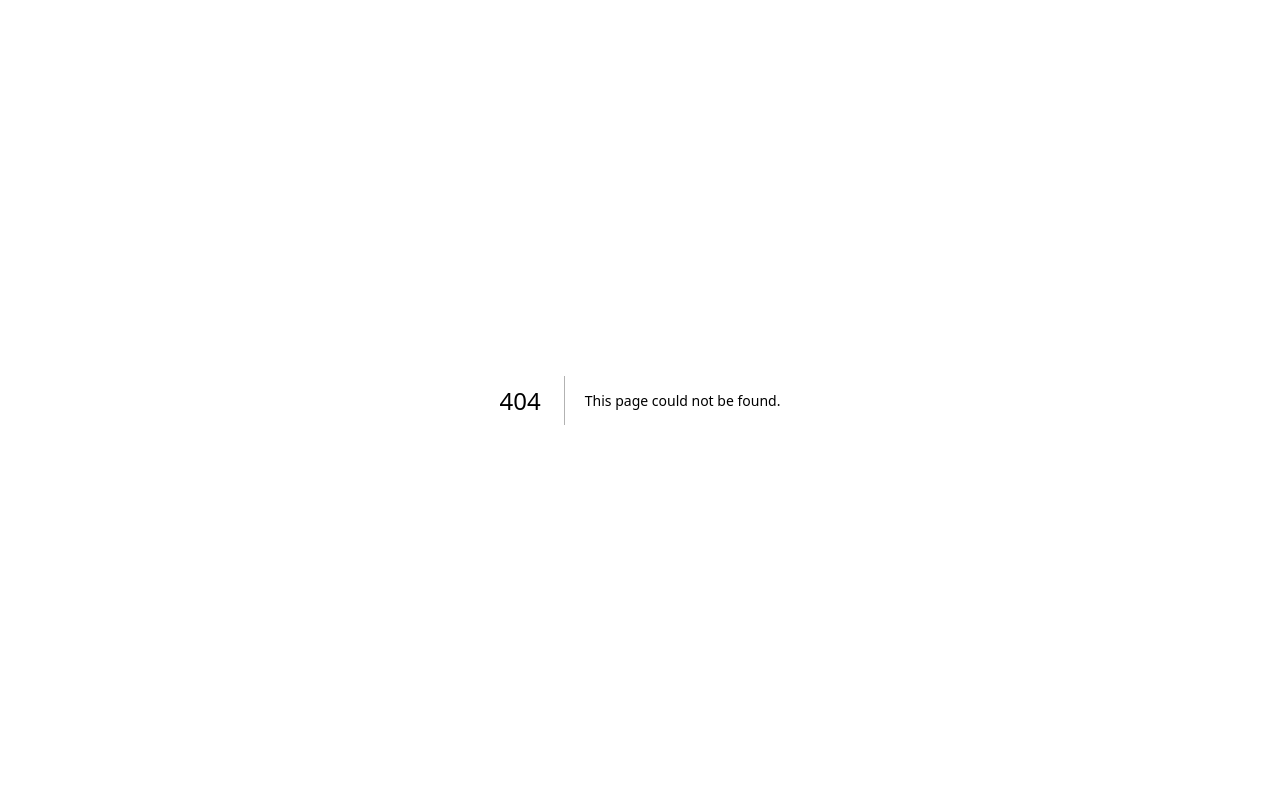
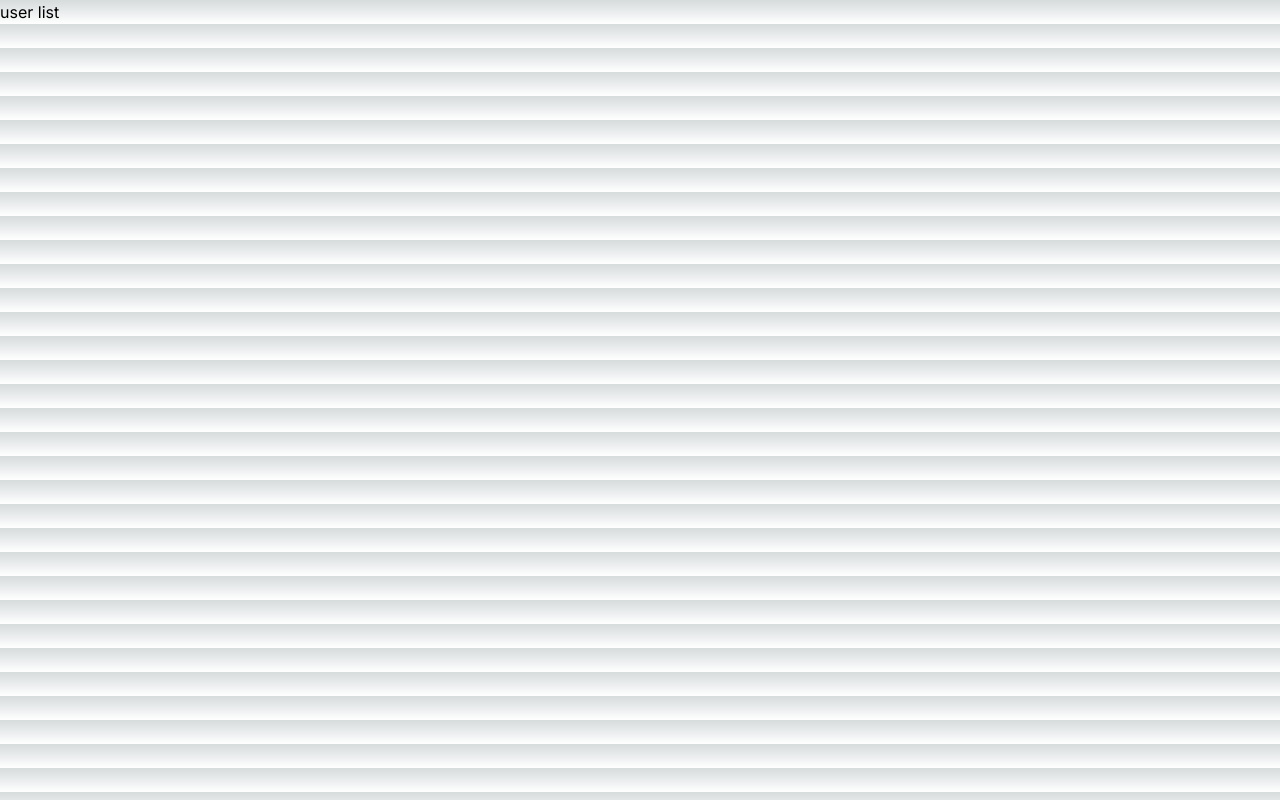
Before and after one commit to krimamaheta/new_repository, a Next.js app: page /users in a window 1280 px wide. Before the commit this address had no page. Built offline with nearby package versions, Linux system fonts and the light colour scheme.

Commit message:
module css

```diff
--- a/src/app/page.tsx
+++ b/src/app/page.tsx
@@ -3,7 +3,12 @@
 export default function Home() {
   return (
     <main className="flex min-h-screen flex-col items-center justify-between p-24">
-      <div className="z-10 max-w-5xl w-full items-center justify-between font-mono text-sm lg:flex">
+     <h2>home page</h2>
+    </main>
+  );
+}
+/*
+ <div className="z-10 max-w-5xl w-full items-center justify-between font-mono text-sm lg:flex">
         <p className="fixed left-0 top-0 flex w-full justify-center border-b border-gray-300 bg-gradient-to-b from-zinc-200 pb-6 pt-8 backdrop-blur-2xl dark:border-neutral-800 dark:bg-zinc-800/30 dark:from-inherit lg:static lg:w-auto  lg:rounded-xl lg:border lg:bg-gray-200 lg:p-4 lg:dark:bg-zinc-800/30">
           Get started by editing&nbsp;
           <code className="font-mono font-bold">src/app/page.tsx</code>
@@ -108,6 +113,4 @@
           </p>
         </a>
       </div>
-    </main>
-  );
-}
+*/
--- /dev/null
+++ b/src/app/users/page.js
@@ -0,0 +1,9 @@
+const Users=()=>{
+    return(
+        <div>
+            <h2>user list</h2>
+        </div>
+    )
+}
+
+export default Users;
```
